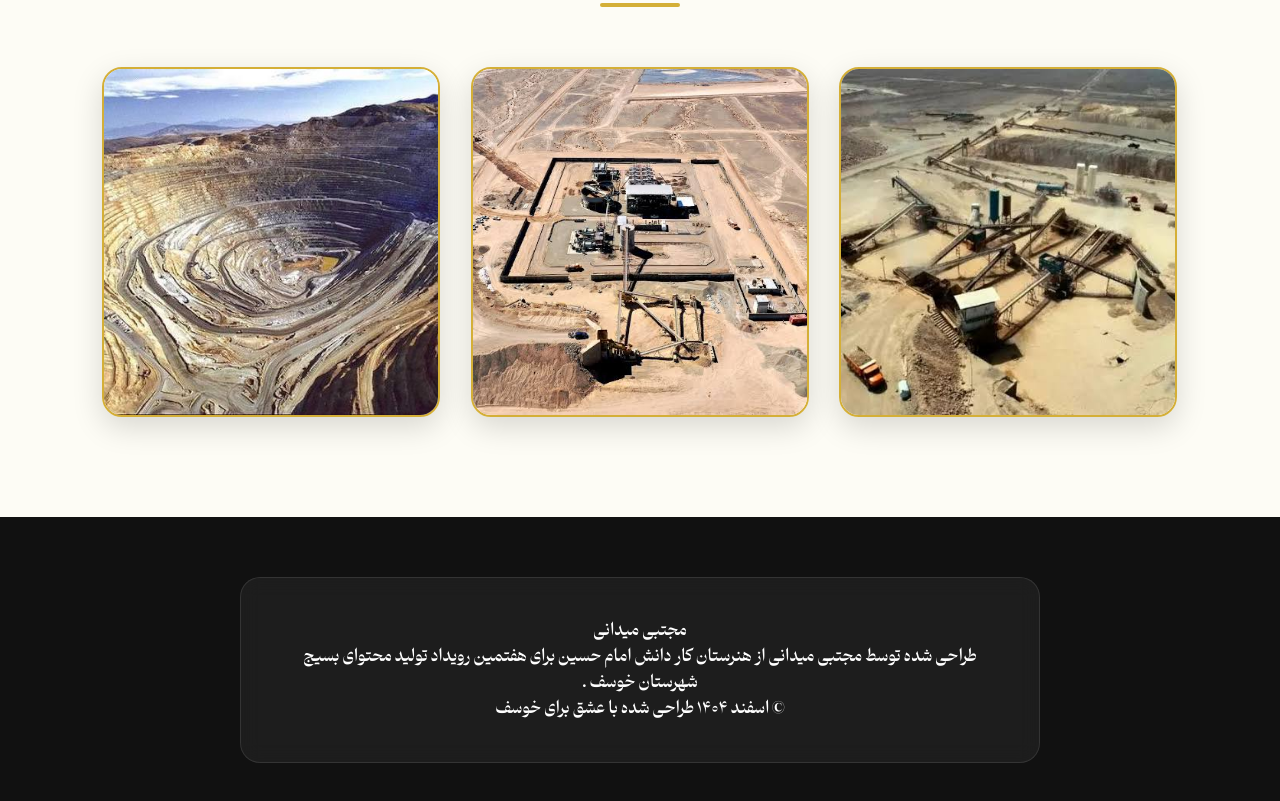
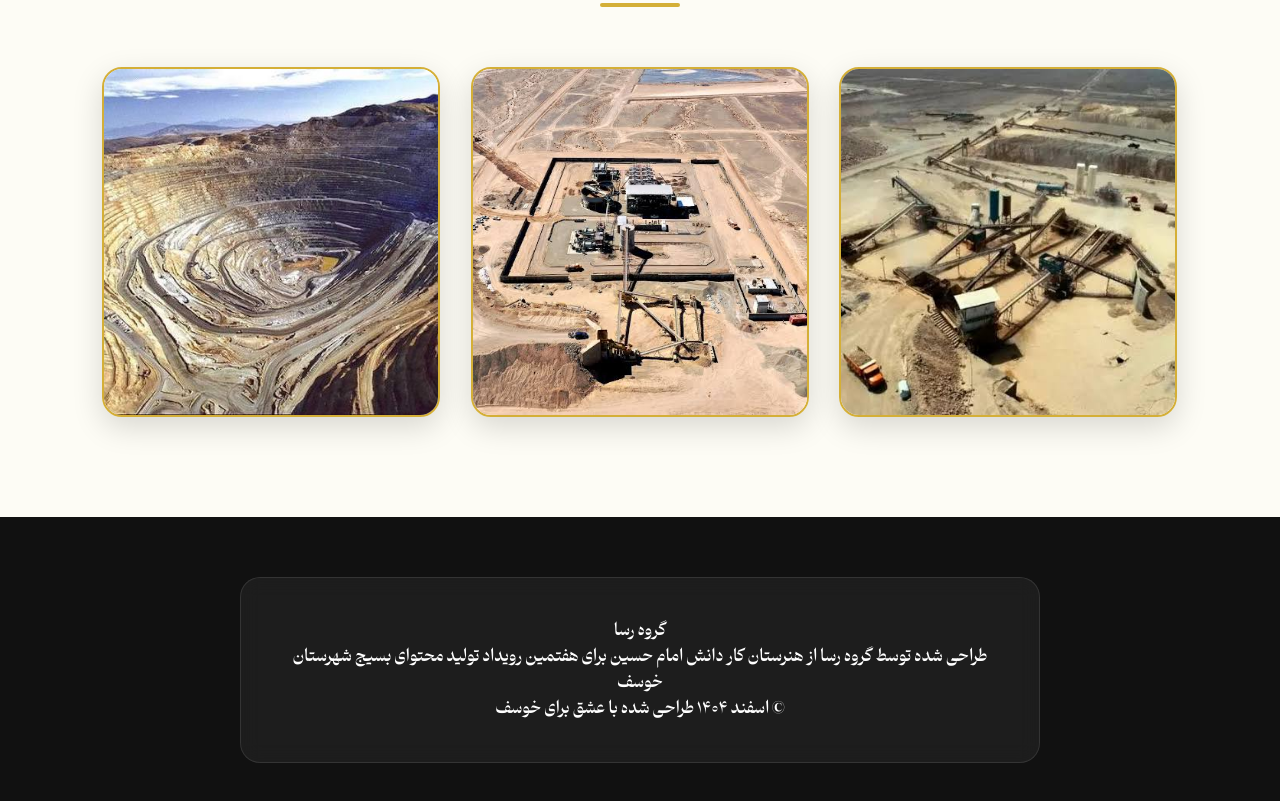
Before and after one commit to MGnoies12/Khoosf-web, a plain HTML site: page index.html in a window 1280 px wide. Shown: the part 4862-5663 px from the top of the page. Drawn offline with nearby package versions, Linux system fonts and the light colour scheme; a web font is replaced by a local one.

Commit message:
Update index.html

```diff
--- a/index.html
+++ b/index.html
@@ -148,8 +148,8 @@
 
     <footer id="about">
         <div class="footer-content glass-card" data-aos="fade-up">
-            <h2></h2> مجتبی میدانی  </h2>
-            <p>طراحی شده توسط مجتبی میدانی از هنرستان کار دانش امام حسین برای هفتمین رویداد تولید محتوای بسیج شهرستان خوسف  .</p>
+            <h2></h2> گروه رسا   </h2>
+            <p>طراحی شده توسط گروه رسا از هنرستان کار دانش امام حسین برای هفتمین رویداد تولید محتوای بسیج شهرستان خوسف  </p>
             <p class="copy">© اسفند ۱۴۰۴ طراحی شده با عشق برای خوسف </p>
         </div>
     </footer>
```
